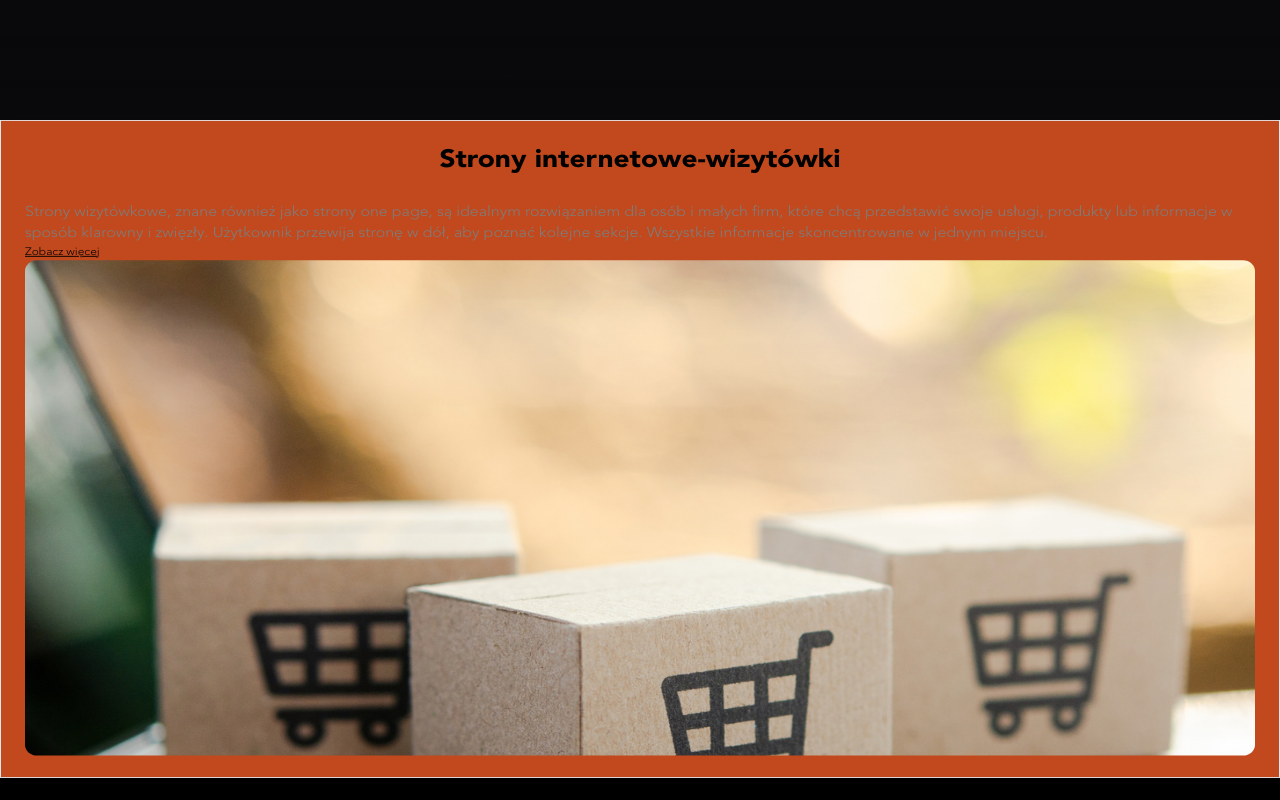
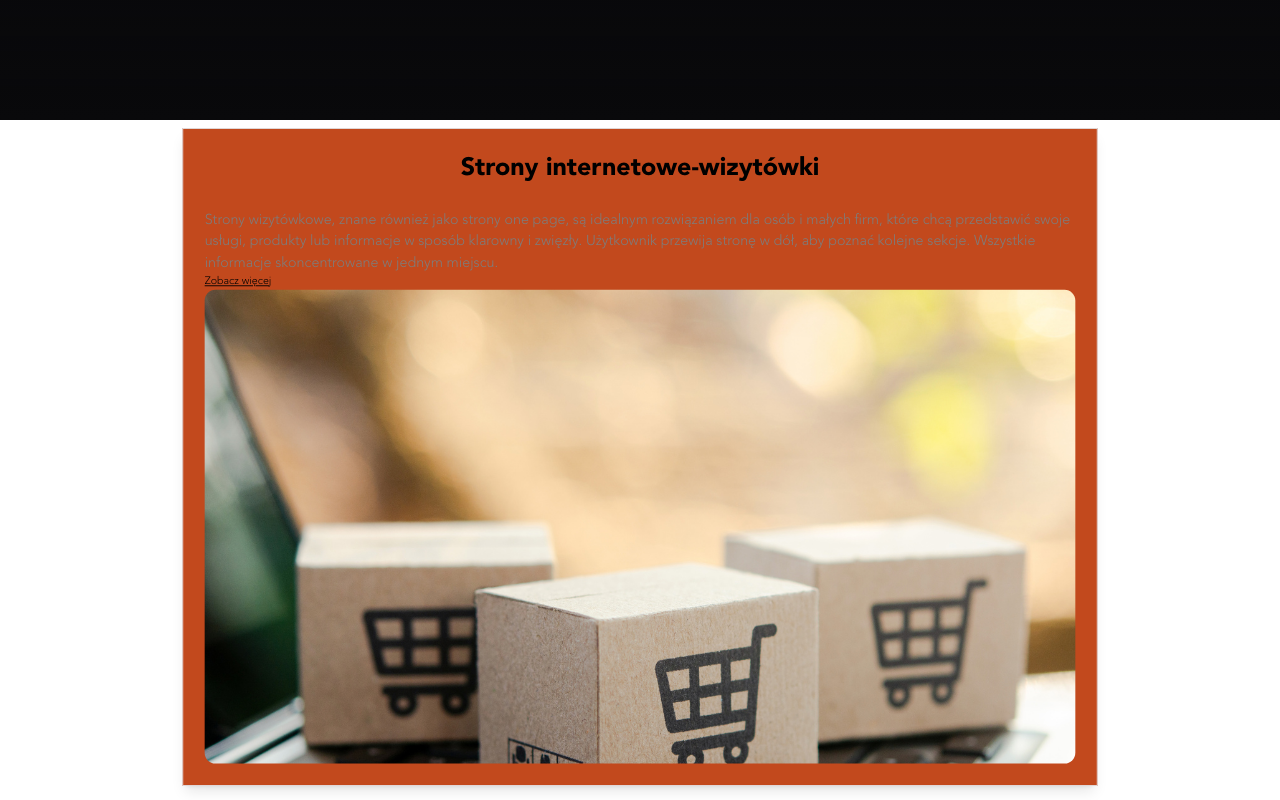
Before and after one commit to SebaP21/Dewwwelopment-Website, a Next.js app: page / in a window 1280 px wide. Shown: the part 960-1760 px from the top of the page. Built offline with nearby package versions, Linux system fonts and the light colour scheme; a web font is replaced by a local one.

Commit message:
swipe cards offer scale

```diff
--- a/src/components/home/newOffer/newOffer.tsx
+++ b/src/components/home/newOffer/newOffer.tsx
@@ -25,7 +25,7 @@ export const NewOffer = () => {
   }, []);
 
   return (
-    <section ref={container} className=" mb-[1svh] scroll-m-[9svh] relative bg-black">
+    <section ref={container} className=" mb-[1svh] scroll-m-[8svh] relative ">
       {offerCardsData.map((project, i) => {
         const targetScale = 1 - (offerCardsData.length - i) * 0.05;
 
--- a/src/components/home/newOffer/newOfferCard.tsx
+++ b/src/components/home/newOffer/newOfferCard.tsx
@@ -36,20 +36,20 @@ export const Card: FC<NewCardProps> = ({
 	});
 
 	const imageScale = useTransform(scrollYProgress, [0, 1], [2, 1]);
-	const scaleY = useTransform(progress, range, [1, targetScale]);
+	const scale = useTransform(progress, range, [1, targetScale]);
 
 	return (
 		<div
 			ref={container}
-			className=' flex items-center justify-center sticky top-[8svh] '
+			className=' flex items-center justify-center sticky top-[10svh] gap-4 '
 		>
 			<motion.div
 				style={{
 					backgroundColor: color,
-					scaleY, // Tylko wysokość się zmienia
-					top: `calc(1vh + ${i * 20}px)`,
+					scale, // Tylko wysokość się zmienia
+					top: `calc(1vh + ${i * 5}px)`,
 				}}
-				className=' flex flex-col h-[92svh] w-[full]  p-6 origin-top border shadow-lg '
+				className=' flex flex-col h-[92svh] w-[80%] relative  p-6 origin-top border shadow-lg  '
 			>
 				<h2 className='text-center text-[28px]'>{title}</h2>
 				<div className='flex flex-col h-full w-full mt-6'>
```
